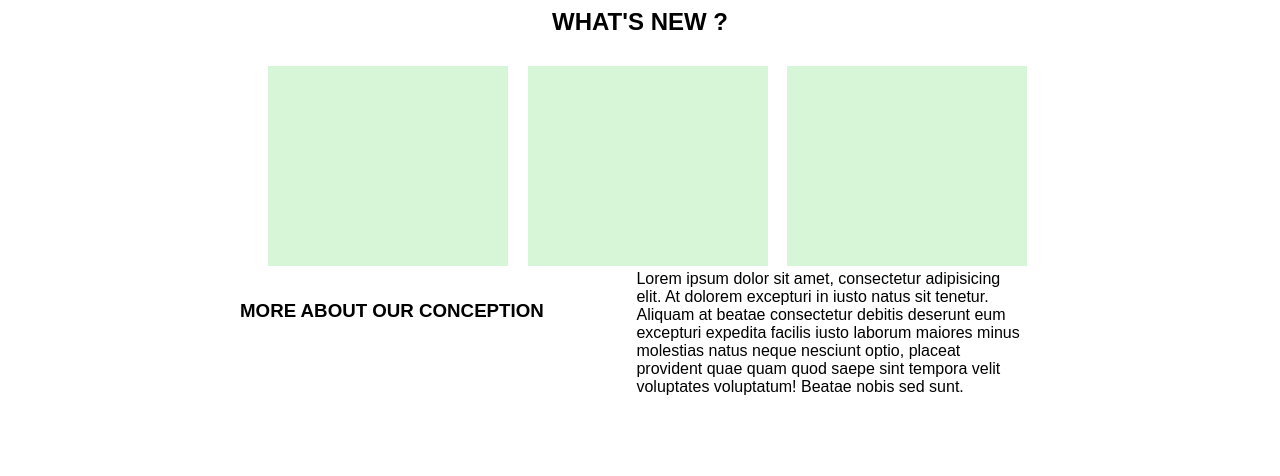
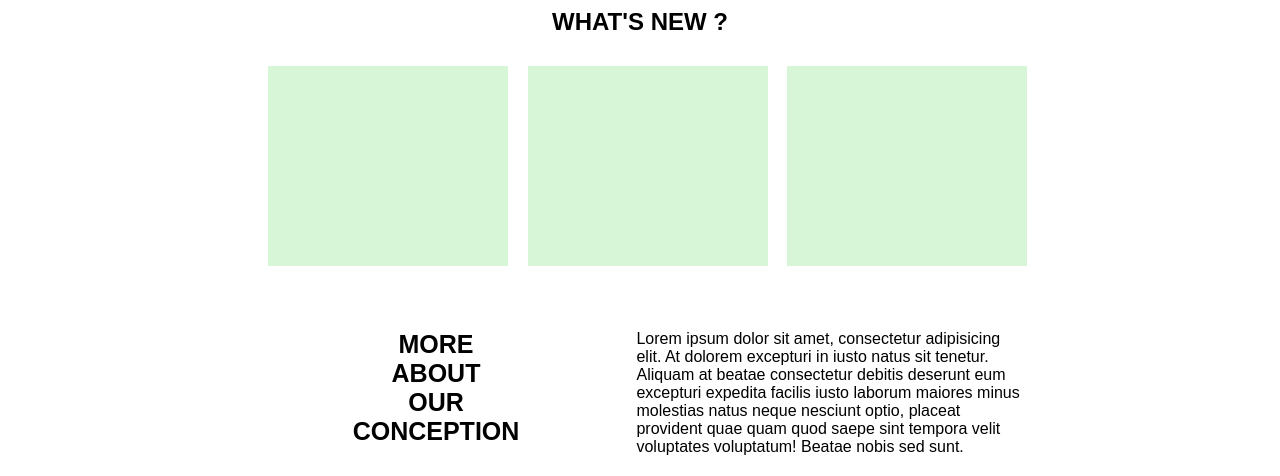
Before and after one commit to dorota-buraczynska/simple-layout-exercise, a plain HTML site: page index.html in a window 1280 px wide. Shown: the part 572-1048 px from the top of the page. Before the commit the page ends 968 px from the top, so only its background shows below. Drawn offline with Linux system fonts and the light colour scheme.

Commit message:
changes in about-company section

```diff
--- a/css/style.css
+++ b/css/style.css
@@ -139,8 +139,29 @@ header {
 }
 
 /*about-company*/
+.about-company {
+    margin-top: 30px;
+}
+
 .box {
     display: inline-block;
     width: 49%;
     vertical-align: top;
 }
+
+.box h3 {
+    text-transform: uppercase;
+    margin-top: 30px;
+    margin-bottom: 30px;
+    text-align: center;
+    font-size: 25px;
+}
+
+.box p {
+    padding-top: 30px;
+    text-align: left;
+}
+
+.box span {
+    display: block;
+}
--- a/index.html
+++ b/index.html
@@ -45,7 +45,7 @@
 <section class="about-company">
     <div class="container">
         <div class="box">
-            <h3 class="section-title">more about our conception</h3>
+            <h3><span>more</span> <span>about</span> <span>our</span> <span>conception</span></h3>
         </div>
         <div class="box">
             <p>Lorem ipsum dolor sit amet, consectetur adipisicing elit. At dolorem excepturi in iusto natus sit tenetur. Aliquam at beatae consectetur debitis deserunt eum excepturi expedita facilis iusto laborum maiores minus molestias natus neque nesciunt optio, placeat provident quae quam quod saepe sint tempora velit voluptates voluptatum! Beatae nobis sed sunt.</p>
@@ -53,6 +53,7 @@
     </div>
 </section>
 
+<section></section>
 
 </body>
 </html>
```
